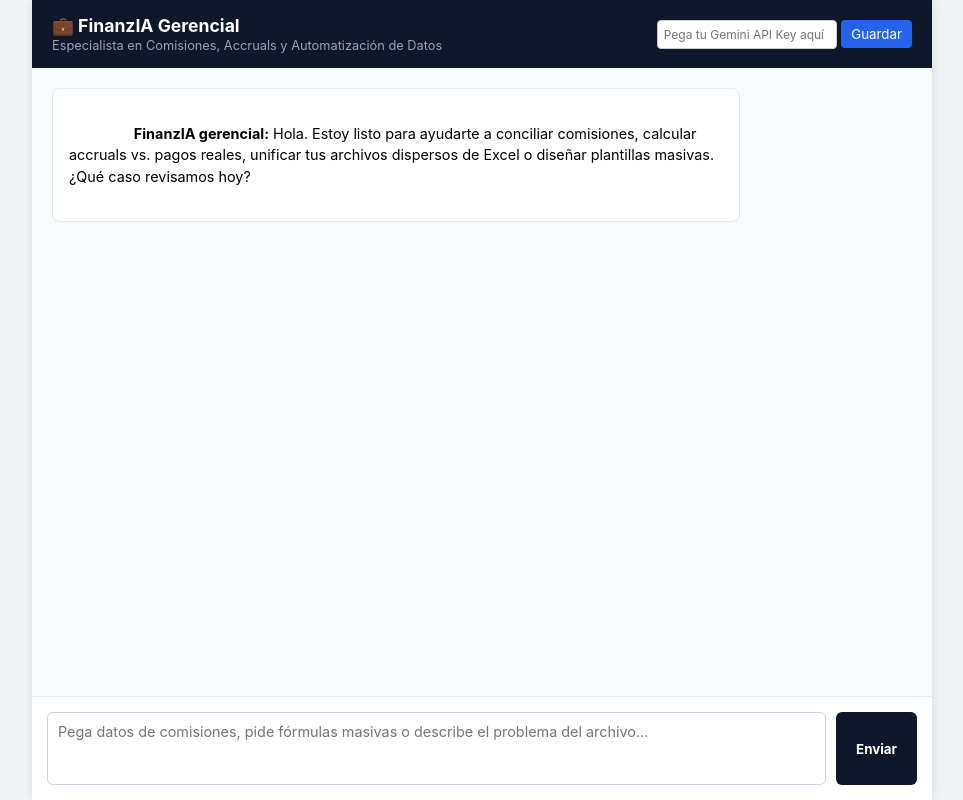
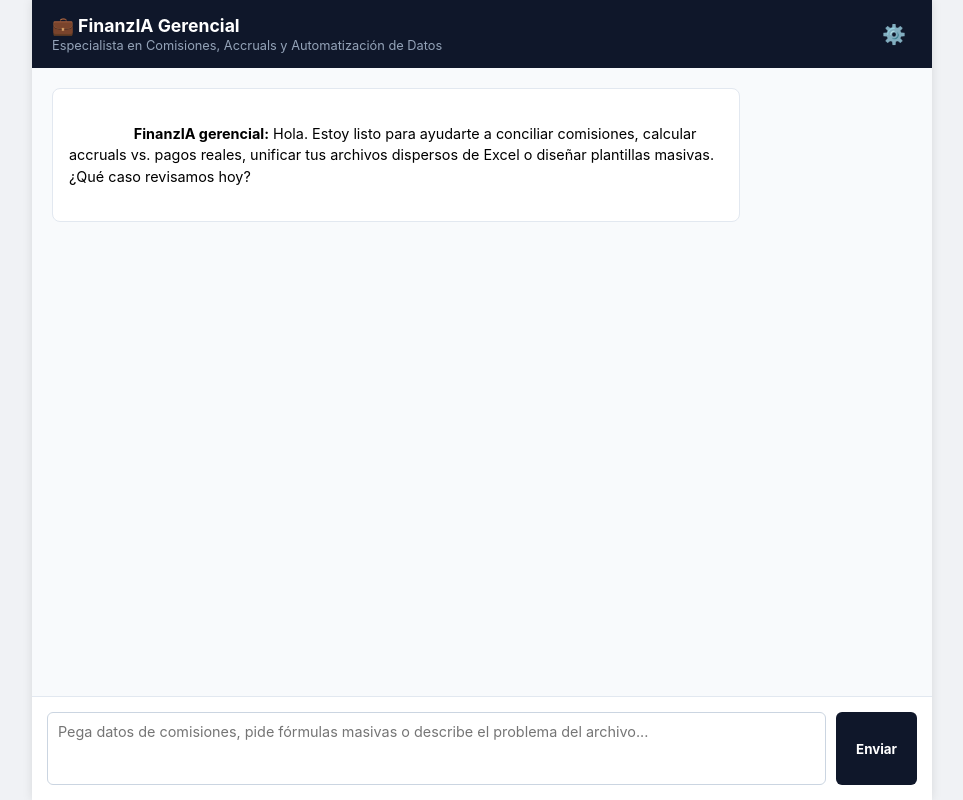
Before and after one commit to mariafemo22-png/agente-fincore, a plain HTML site: page index.html in a window 1280 px wide. Shown: the whole page, without its empty margins (158-1121 px from the left). Drawn offline with Linux system fonts and the light colour scheme.

Commit message:
Update index.html

```diff
--- a/index.html
+++ b/index.html
@@ -13,8 +13,12 @@
                 <h2>💼 FinanzIA Gerencial</h2>
                 <p>Especialista en Comisiones, Accruals y Automatización de Datos</p>
             </div>
-            <div class="api-key-box">
-                <input type="password" id="apiKey" placeholder="Pega tu Gemini API Key aquí">
+            <!-- Botón discreto de configuración -->
+            <button id="gearBtn" onclick="toggleConfig()" style="background: none; border: none; font-size: 1.2rem; cursor: pointer;">⚙️</button>
+
+            <!-- Panel de API oculto por defecto -->
+            <div class="api-key-box" id="apiBox" style="display: none;">
+                <input type="password" id="apiKey" placeholder="Pega tu Gemini API Key">
                 <button onclick="saveApiKey()">Guardar</button>
             </div>
         </header>
```
